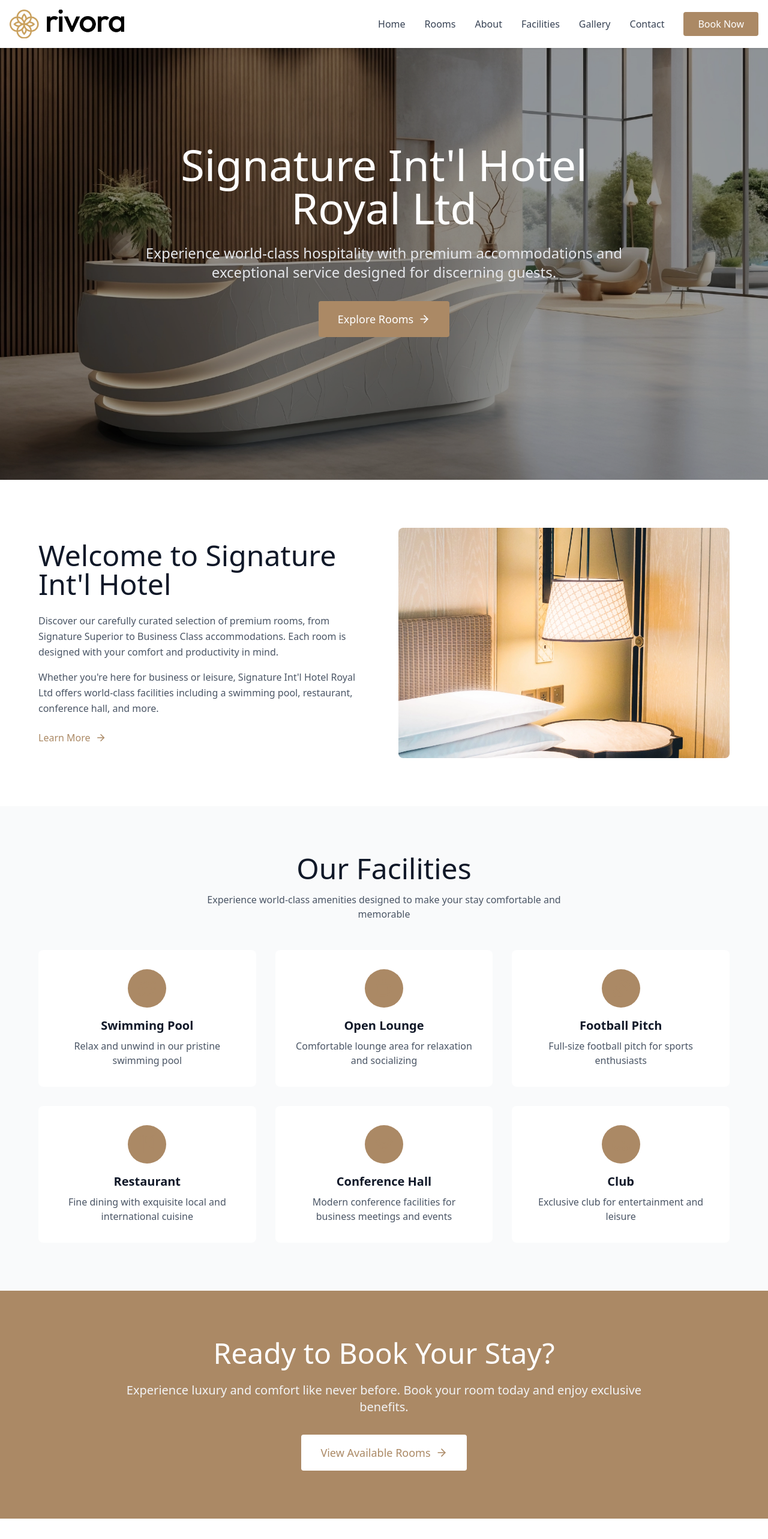
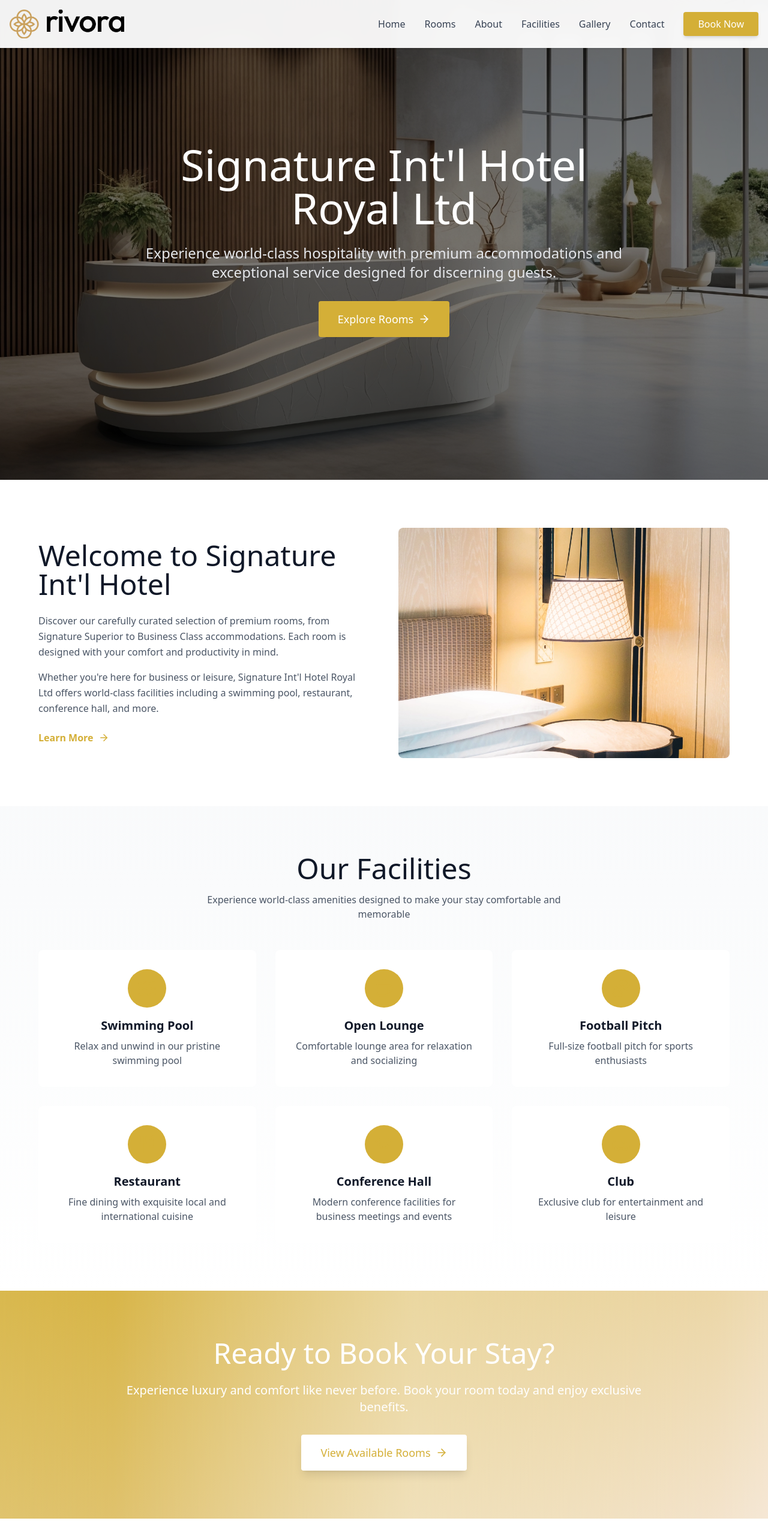
Before and after one commit to stephenmayowa112/signaturehotel, a Next.js app: page / in a window 1280 px wide. Shown: the top 2566 px of the page at 60% size. Built offline with nearby package versions, Linux system fonts and the light colour scheme.

Commit message:
Update brand colors to white and gold, add smooth animations and motion effects

```diff
--- a/app/globals.css
+++ b/app/globals.css
@@ -1,9 +1,11 @@
 @import "tailwindcss";
 
 @theme {
-  --color-primary: #ab8965;
-  --color-secondary: #fff5ed;
-  --color-territory: #70533a;
+  --color-primary: #D4AF37;
+  --color-primary-dark: #B8941F;
+  --color-secondary: #FFFFFF;
+  --color-accent: #F5E6D3;
+  --color-dark: #1a1a1a;
   --color-success: #1ec734;
   --color-danger: #e41749;
 
@@ -38,3 +40,145 @@ h1, h2, h3, h4, h5, h6 {
 .hover\:bg-opacity-90:hover {
   opacity: 0.9;
 }
+
+/* Smooth scroll */
+html {
+  scroll-behavior: smooth;
+}
+
+/* Fade in animation */
+@keyframes fadeIn {
+  from {
+    opacity: 0;
+    transform: translateY(20px);
+  }
+  to {
+    opacity: 1;
+    transform: translateY(0);
+  }
+}
+
+@keyframes fadeInUp {
+  from {
+    opacity: 0;
+    transform: translateY(30px);
+  }
+  to {
+    opacity: 1;
+    transform: translateY(0);
+  }
+}
+
+@keyframes slideInLeft {
+  from {
+    opacity: 0;
+    transform: translateX(-30px);
+  }
+  to {
+    opacity: 1;
+    transform: translateX(0);
+  }
+}
+
+@keyframes slideInRight {
+  from {
+    opacity: 0;
+    transform: translateX(30px);
+  }
+  to {
+    opacity: 1;
+    transform: translateX(0);
+  }
+}
+
+@keyframes scaleIn {
+  from {
+    opacity: 0;
+    transform: scale(0.9);
+  }
+  to {
+    opacity: 1;
+    transform: scale(1);
+  }
+}
+
+.animate-fade-in {
+  animation: fadeIn 0.6s ease-out forwards;
+}
+
+.animate-fade-in-up {
+  animation: fadeInUp 0.8s ease-out forwards;
+}
+
+.animate-slide-in-left {
+  animation: slideInLeft 0.8s ease-out forwards;
+}
+
+.animate-slide-in-right {
+  animation: slideInRight 0.8s ease-out forwards;
+}
+
+.animate-scale-in {
+  animation: scaleIn 0.6s ease-out forwards;
+}
+
+/* Stagger animation delays */
+.animate-delay-100 {
+  animation-delay: 0.1s;
+}
+
+.animate-delay-200 {
+  animation-delay: 0.2s;
+}
+
+.animate-delay-300 {
+  animation-delay: 0.3s;
+}
+
+.animate-delay-400 {
+  animation-delay: 0.4s;
+}
+
+.animate-delay-500 {
+  animation-delay: 0.5s;
+}
+
+.animate-delay-600 {
+  animation-delay: 0.6s;
+}
+
+/* Hover effects */
+.hover-lift {
+  transition: transform 0.3s ease, box-shadow 0.3s ease;
+}
+
+.hover-lift:hover {
+  transform: translateY(-5px);
+  box-shadow: 0 10px 25px rgba(0, 0, 0, 0.15);
+}
+
+/* Gold gradient */
+.bg-gold-gradient {
+  background: linear-gradient(135deg, #D4AF37 0%, #F5E6D3 100%);
+}
+
+/* Shimmer effect */
+@keyframes shimmer {
+  0% {
+    background-position: -1000px 0;
+  }
+  100% {
+    background-position: 1000px 0;
+  }
+}
+
+.shimmer {
+  background: linear-gradient(
+    90deg,
+    rgba(255, 255, 255, 0) 0%,
+    rgba(255, 255, 255, 0.3) 50%,
+    rgba(255, 255, 255, 0) 100%
+  );
+  background-size: 1000px 100%;
+  animation: shimmer 2s infinite;
+}
--- a/app/page.tsx
+++ b/app/page.tsx
@@ -14,17 +14,17 @@ export default function HomePage() {
           className="relative h-screen flex items-center justify-center bg-cover bg-center text-white"
           style={{ backgroundImage: "url('/images/2026/01/slider-2.webp')" }}
         >
-          <div className="absolute inset-0 bg-black opacity-40"></div>
+          <div className="absolute inset-0 bg-gradient-to-b from-black/60 via-black/50 to-black/60"></div>
           <div className="relative z-10 text-center px-4 max-w-4xl mx-auto">
-            <h1 className="text-5xl md:text-7xl font-gilda mb-6">
+            <h1 className="text-5xl md:text-7xl font-gilda mb-6 animate-fade-in-up">
               Signature Int'l Hotel Royal Ltd
             </h1>
-            <p className="text-xl md:text-2xl mb-8 text-gray-200">
+            <p className="text-xl md:text-2xl mb-8 text-gray-200 animate-fade-in-up animate-delay-200">
               Experience world-class hospitality with premium accommodations and exceptional service designed for discerning guests.
             </p>
             <Link
               href="/rooms"
-              className="inline-flex items-center gap-2 bg-primary text-white px-8 py-4 rounded text-lg hover:bg-opacity-90 transition"
+              className="inline-flex items-center gap-2 bg-primary text-white px-8 py-4 rounded text-lg hover:bg-primary-dark transition-all duration-300 hover:scale-105 animate-fade-in-up animate-delay-400"
             >
               Explore Rooms <ArrowRight size={20} />
             </Link>
@@ -35,7 +35,7 @@ export default function HomePage() {
         <section className="py-20 px-4">
           <div className="container mx-auto max-w-6xl">
             <div className="grid md:grid-cols-2 gap-12 items-center">
-              <div>
+              <div className="animate-slide-in-left">
                 <h2 className="text-4xl md:text-5xl font-gilda mb-6 text-gray-900">
                   Welcome to Signature Int'l Hotel
                 </h2>
@@ -47,16 +47,16 @@ export default function HomePage() {
                 </p>
                 <Link
                   href="/about"
-                  className="inline-flex items-center gap-2 text-primary hover:gap-4 transition-all"
+                  className="inline-flex items-center gap-2 text-primary hover:gap-4 transition-all duration-300 font-semibold"
                 >
                   Learn More <ArrowRight size={18} />
                 </Link>
               </div>
-              <div className="bg-gray-200 h-96 rounded-lg overflow-hidden">
+              <div className="bg-gray-200 h-96 rounded-lg overflow-hidden animate-slide-in-right hover-lift">
                 <img
                   src="/images/2026/01/welcome-1.webp"
                   alt="Hotel Interior"
-                  className="w-full h-full object-cover"
+                  className="w-full h-full object-cover transition-transform duration-500 hover:scale-110"
                 />
               </div>
             </div>
@@ -64,9 +64,9 @@ export default function HomePage() {
         </section>
 
         {/* Features Section */}
-        <section className="py-20 px-4 bg-gray-50">
+        <section className="py-20 px-4 bg-gradient-to-b from-gray-50 to-white">
           <div className="container mx-auto max-w-6xl">
-            <div className="text-center mb-12">
+            <div className="text-center mb-12 animate-fade-in-up">
               <h2 className="text-4xl md:text-5xl font-gilda mb-4 text-gray-900">
                 Our Facilities
               </h2>
@@ -76,48 +76,48 @@ export default function HomePage() {
             </div>
 
             <div className="grid md:grid-cols-3 gap-8">
-              <div className="bg-white p-8 rounded-lg text-center hover:shadow-lg transition">
-                <div className="inline-flex items-center justify-center w-16 h-16 bg-primary bg-opacity-10 rounded-full mb-4">
+              <div className="bg-white p-8 rounded-lg text-center hover-lift animate-fade-in-up animate-delay-100">
+                <div className="inline-flex items-center justify-center w-16 h-16 bg-primary bg-opacity-10 rounded-full mb-4 transition-transform duration-300 hover:scale-110">
                   <Waves className="text-primary" size={32} />
                 </div>
                 <h3 className="text-xl font-semibold mb-2">Swimming Pool</h3>
                 <p className="text-gray-600">Relax and unwind in our pristine swimming pool</p>
               </div>
 
-              <div className="bg-white p-8 rounded-lg text-center hover:shadow-lg transition">
-                <div className="inline-flex items-center justify-center w-16 h-16 bg-primary bg-opacity-10 rounded-full mb-4">
+              <div className="bg-white p-8 rounded-lg text-center hover-lift animate-fade-in-up animate-delay-200">
+                <div className="inline-flex items-center justify-center w-16 h-16 bg-primary bg-opacity-10 rounded-full mb-4 transition-transform duration-300 hover:scale-110">
                   <Coffee className="text-primary" size={32} />
                 </div>
                 <h3 className="text-xl font-semibold mb-2">Open Lounge</h3>
                 <p className="text-gray-600">Comfortable lounge area for relaxation and socializing</p>
               </div>
 
-              <div className="bg-white p-8 rounded-lg text-center hover:shadow-lg transition">
-                <div className="inline-flex items-center justify-center w-16 h-16 bg-primary bg-opacity-10 rounded-full mb-4">
+              <div className="bg-white p-8 rounded-lg text-center hover-lift animate-fade-in-up animate-delay-300">
+                <div className="inline-flex items-center justify-center w-16 h-16 bg-primary bg-opacity-10 rounded-full mb-4 transition-transform duration-300 hover:scale-110">
                   <Dumbbell className="text-primary" size={32} />
                 </div>
                 <h3 className="text-xl font-semibold mb-2">Football Pitch</h3>
                 <p className="text-gray-600">Full-size football pitch for sports enthusiasts</p>
               </div>
 
-              <div className="bg-white p-8 rounded-lg text-center hover:shadow-lg transition">
-                <div className="inline-flex items-center justify-center w-16 h-16 bg-primary bg-opacity-10 rounded-full mb-4">
+              <div className="bg-white p-8 rounded-lg text-center hover-lift animate-fade-in-up animate-delay-400">
+                <div className="inline-flex items-center justify-center w-16 h-16 bg-primary bg-opacity-10 rounded-full mb-4 transition-transform duration-300 hover:scale-110">
                   <Utensils className="text-primary" size={32} />
                 </div>
                 <h3 className="text-xl font-semibold mb-2">Restaurant</h3>
                 <p className="text-gray-600">Fine dining with exquisite local and international cuisine</p>
               </div>
 
-              <div className="bg-white p-8 rounded-lg text-center hover:shadow-lg transition">
-                <div className="inline-flex items-center justify-center w-16 h-16 bg-primary bg-opacity-10 rounded-full mb-4">
+              <div className="bg-white p-8 rounded-lg text-center hover-lift animate-fade-in-up animate-delay-500">
+                <div className="inline-flex items-center justify-center w-16 h-16 bg-primary bg-opacity-10 rounded-full mb-4 transition-transform duration-300 hover:scale-110">
                   <Wifi className="text-primary" size={32} />
                 </div>
                 <h3 className="text-xl font-semibold mb-2">Conference Hall</h3>
                 <p className="text-gray-600">Modern conference facilities for business meetings and events</p>
               </div>
 
-              <div className="bg-white p-8 rounded-lg text-center hover:shadow-lg transition">
-                <div className="inline-flex items-center justify-center w-16 h-16 bg-primary bg-opacity-10 rounded-full mb-4">
+              <div className="bg-white p-8 rounded-lg text-center hover-lift animate-fade-in-up animate-delay-600">
+                <div className="inline-flex items-center justify-center w-16 h-16 bg-primary bg-opacity-10 rounded-full mb-4 transition-transform duration-300 hover:scale-110">
                   <Car className="text-primary" size={32} />
                 </div>
                 <h3 className="text-xl font-semibold mb-2">Club</h3>
@@ -128,17 +128,18 @@ export default function HomePage() {
         </section>
 
         {/* CTA Section */}
-        <section className="py-20 px-4 bg-primary text-white">
-          <div className="container mx-auto max-w-4xl text-center">
-            <h2 className="text-4xl md:text-5xl font-gilda mb-6">
+        <section className="py-20 px-4 bg-gold-gradient text-white relative overflow-hidden">
+          <div className="absolute inset-0 shimmer"></div>
+          <div className="container mx-auto max-w-4xl text-center relative z-10">
+            <h2 className="text-4xl md:text-5xl font-gilda mb-6 animate-fade-in-up">
               Ready to Book Your Stay?
             </h2>
-            <p className="text-xl mb-8 text-gray-100">
+            <p className="text-xl mb-8 animate-fade-in-up animate-delay-200">
               Experience luxury and comfort like never before. Book your room today and enjoy exclusive benefits.
             </p>
             <Link
               href="/rooms"
-              className="inline-flex items-center gap-2 bg-white text-primary px-8 py-4 rounded text-lg hover:bg-gray-100 transition"
+              className="inline-flex items-center gap-2 bg-white text-primary px-8 py-4 rounded text-lg hover:bg-gray-100 transition-all duration-300 hover:scale-105 shadow-lg animate-fade-in-up animate-delay-400"
             >
               View Available Rooms <ArrowRight size={20} />
             </Link>
@@ -148,7 +149,7 @@ export default function HomePage() {
         {/* Gallery Preview Section */}
         <section className="py-20 px-4">
           <div className="container mx-auto max-w-6xl">
-            <div className="text-center mb-12">
+            <div className="text-center mb-12 animate-fade-in-up">
               <h2 className="text-4xl md:text-5xl font-gilda mb-4 text-gray-900">
                 Gallery
               </h2>
@@ -158,21 +159,26 @@ export default function HomePage() {
             </div>
 
             <div className="grid grid-cols-2 md:grid-cols-4 gap-4">
-              {[1, 2, 3, 4, 5, 6, 7, 8].map((num) => (
-                <div key={num} className="relative h-48 overflow-hidden rounded-lg group">
+              {[1, 2, 3, 4, 5, 6, 7, 8].map((num, index) => (
+                <div
+                  key={num}
+                  className={`relative h-48 overflow-hidden rounded-lg group hover-lift animate-fade-in-up`}
+                  style={{ animationDelay: `${index * 0.1}s` }}
+                >
                   <img
                     src={`/images/2026/01/gallery-${num}.webp`}
                     alt={`Gallery ${num}`}
-                    className="w-full h-full object-cover transition-transform duration-300 group-hover:scale-110"
+                    className="w-full h-full object-cover transition-transform duration-500 group-hover:scale-110"
                   />
+                  <div className="absolute inset-0 bg-gradient-to-t from-black/50 to-transparent opacity-0 group-hover:opacity-100 transition-opacity duration-300"></div>
                 </div>
               ))}
             </div>
 
-            <div className="text-center mt-8">
+            <div className="text-center mt-8 animate-fade-in-up animate-delay-600">
               <Link
                 href="/gallery"
-                className="inline-flex items-center gap-2 text-primary hover:gap-4 transition-all"
+                className="inline-flex items-center gap-2 text-primary hover:gap-4 transition-all duration-300 font-semibold"
               >
                 View Full Gallery <ArrowRight size={18} />
               </Link>
--- a/components/Header.tsx
+++ b/components/Header.tsx
@@ -8,11 +8,11 @@ export default function Header() {
   const [isMenuOpen, setIsMenuOpen] = useState(false)
 
   return (
-    <header className="fixed top-0 left-0 right-0 z-50 bg-white shadow-sm">
+    <header className="fixed top-0 left-0 right-0 z-50 bg-white/95 backdrop-blur-sm shadow-sm transition-all duration-300">
       <div className="container mx-auto px-4">
         <div className="flex items-center justify-between h-20">
           {/* Logo */}
-          <Link href="/" className="flex items-center">
+          <Link href="/" className="flex items-center transition-transform duration-300 hover:scale-105">
             <img
               src="/images/2026/01/logo-black.webp"
               alt="Signature Int'l Hotel"
@@ -22,27 +22,33 @@ export default function Header() {
 
           {/* Desktop Navigation */}
           <nav className="hidden md:flex items-center space-x-8">
-            <Link href="/" className="text-gray-700 hover:text-primary transition">
+            <Link href="/" className="text-gray-700 hover:text-primary transition-colors duration-300 relative group">
               Home
+              <span className="absolute bottom-0 left-0 w-0 h-0.5 bg-primary transition-all duration-300 group-hover:w-full"></span>
             </Link>
-            <Link href="/rooms" className="text-gray-700 hover:text-primary transition">
+            <Link href="/rooms" className="text-gray-700 hover:text-primary transition-colors duration-300 relative group">
               Rooms
+              <span className="absolute bottom-0 left-0 w-0 h-0.5 bg-primary transition-all duration-300 group-hover:w-full"></span>
             </Link>
-            <Link href="/about" className="text-gray-700 hover:text-primary transition">
+            <Link href="/about" className="text-gray-700 hover:text-primary transition-colors duration-300 relative group">
               About
+              <span className="absolute bottom-0 left-0 w-0 h-0.5 bg-primary transition-all duration-300 group-hover:w-full"></span>
             </Link>
-            <Link href="/facilities" className="text-gray-700 hover:text-primary transition">
+            <Link href="/facilities" className="text-gray-700 hover:text-primary transition-colors duration-300 relative group">
               Facilities
+              <span className="absolute bottom-0 left-0 w-0 h-0.5 bg-primary transition-all duration-300 group-hover:w-full"></span>
             </Link>
-            <Link href="/gallery" className="text-gray-700 hover:text-primary transition">
+            <Link href="/gallery" className="text-gray-700 hover:text-primary transition-colors duration-300 relative group">
               Gallery
+              <span className="absolute bottom-0 left-0 w-0 h-0.5 bg-primary transition-all duration-300 group-hover:w-full"></span>
             </Link>
-            <Link href="/contact" className="text-gray-700 hover:text-primary transition">
+            <Link href="/contact" className="text-gray-700 hover:text-primary transition-colors duration-300 relative group">
               Contact
+              <span className="absolute bottom-0 left-0 w-0 h-0.5 bg-primary transition-all duration-300 group-hover:w-full"></span>
             </Link>
             <Link
               href="/rooms#book"
-              className="bg-primary text-white px-6 py-2 rounded hover:bg-opacity-90 transition"
+              className="bg-primary text-white px-6 py-2 rounded hover:bg-primary-dark transition-all duration-300 hover:scale-105 shadow-md hover:shadow-lg"
             >
               Book Now
             </Link>
@@ -50,7 +56,7 @@ export default function Header() {
 
           {/* Mobile Menu Button */}
           <button
-            className="md:hidden text-gray-700"
+            className="md:hidden text-gray-700 transition-transform duration-300 hover:scale-110"
             onClick={() => setIsMenuOpen(!isMenuOpen)}
           >
             {isMenuOpen ? <X size={24} /> : <Menu size={24} />}
@@ -59,29 +65,29 @@ export default function Header() {
 
         {/* Mobile Navigation */}
         {isMenuOpen && (
-          <nav className="md:hidden py-4 border-t">
+          <nav className="md:hidden py-4 border-t animate-fade-in">
             <div className="flex flex-col space-y-4">
-              <Link href="/" className="text-gray-700 hover:text-primary transition">
+              <Link href="/" className="text-gray-700 hover:text-primary transition-colors duration-300">
                 Home
               </Link>
-              <Link href="/rooms" className="text-gray-700 hover:text-primary transition">
+              <Link href="/rooms" className="text-gray-700 hover:text-primary transition-colors duration-300">
                 Rooms
               </Link>
-              <Link href="/about" className="text-gray-700 hover:text-primary transition">
+              <Link href="/about" className="text-gray-700 hover:text-primary transition-colors duration-300">
                 About
               </Link>
-              <Link href="/facilities" className="text-gray-700 hover:text-primary transition">
+              <Link href="/facilities" className="text-gray-700 hover:text-primary transition-colors duration-300">
                 Facilities
               </Link>
-              <Link href="/gallery" className="text-gray-700 hover:text-primary transition">
+              <Link href="/gallery" className="text-gray-700 hover:text-primary transition-colors duration-300">
                 Gallery
               </Link>
-              <Link href="/contact" className="text-gray-700 hover:text-primary transition">
+              <Link href="/contact" className="text-gray-700 hover:text-primary transition-colors duration-300">
                 Contact
               </Link>
               <Link
                 href="/rooms#book"
-                className="bg-primary text-white px-6 py-2 rounded hover:bg-opacity-90 transition text-center"
+                className="bg-primary text-white px-6 py-2 rounded hover:bg-primary-dark transition-all duration-300 text-center"
               >
                 Book Now
               </Link>
--- a/components/RoomsManagementTable.tsx
+++ b/components/RoomsManagementTable.tsx
@@ -4,7 +4,7 @@ import { formatCurrency } from '@/lib/utils'
 import { useState } from 'react'
 import { createClient } from '@/lib/supabase/client'
 import { useRouter } from 'next/navigation'
-import { Users, Maximize } from 'lucide-react'
+import { Users } from 'lucide-react'
 
 interface Room {
   id: string
@@ -75,10 +75,6 @@ export default function RoomsManagementTable({ rooms }: { rooms: Room[] }) {
                     <Users size={16} />
                     <span>{room.max_guests} guests</span>
                   </div>
-                  <div className="flex items-center gap-1">
-                    <Maximize size={16} />
-                    <span>{room.size_sqm} m²</span>
-                  </div>
                 </div>
               </td>
               <td className="px-6 py-4 text-sm font-medium text-gray-900">
```
Also changed, not shown: app/gallery/page.tsx (+8 -4 lines), app/rooms/[id]/page.tsx (+2 -7 lines), components/RoomCard.tsx (+6 -9 lines), public/images/signatureLogo.png (added).
